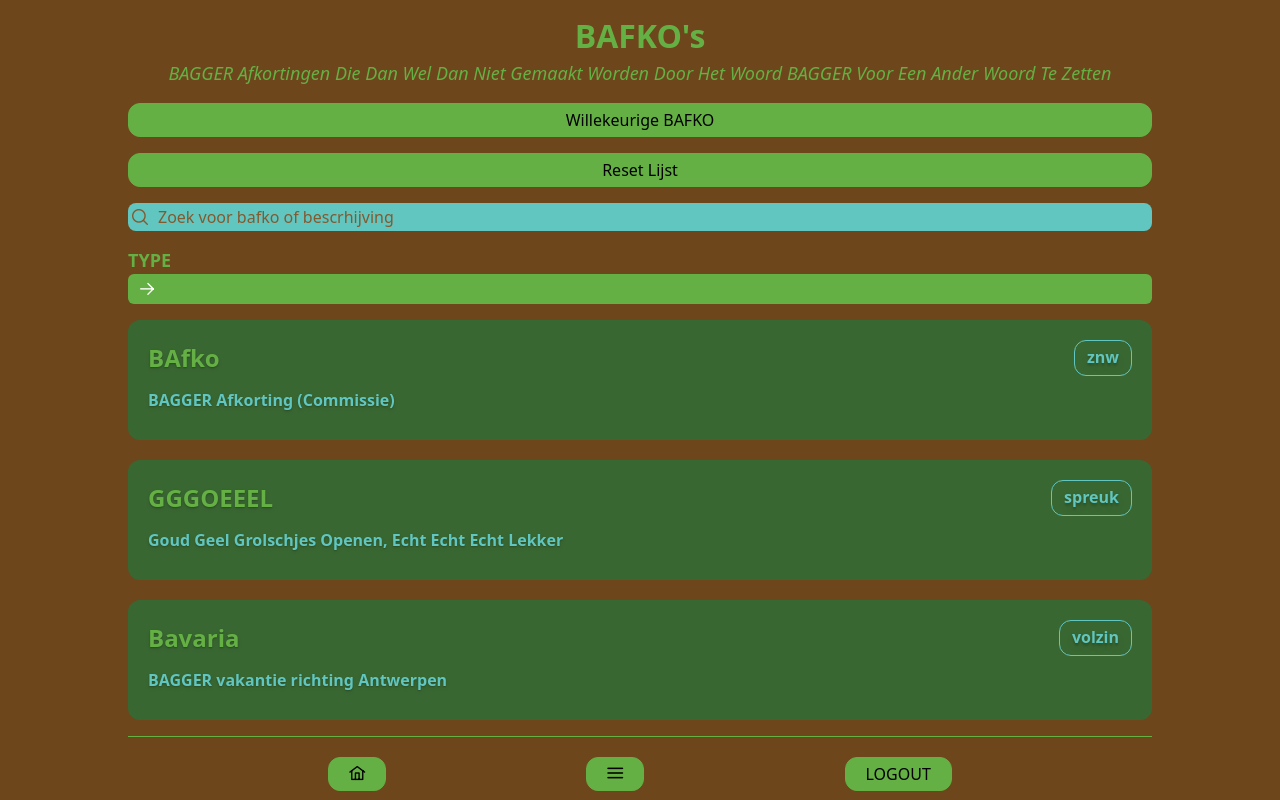
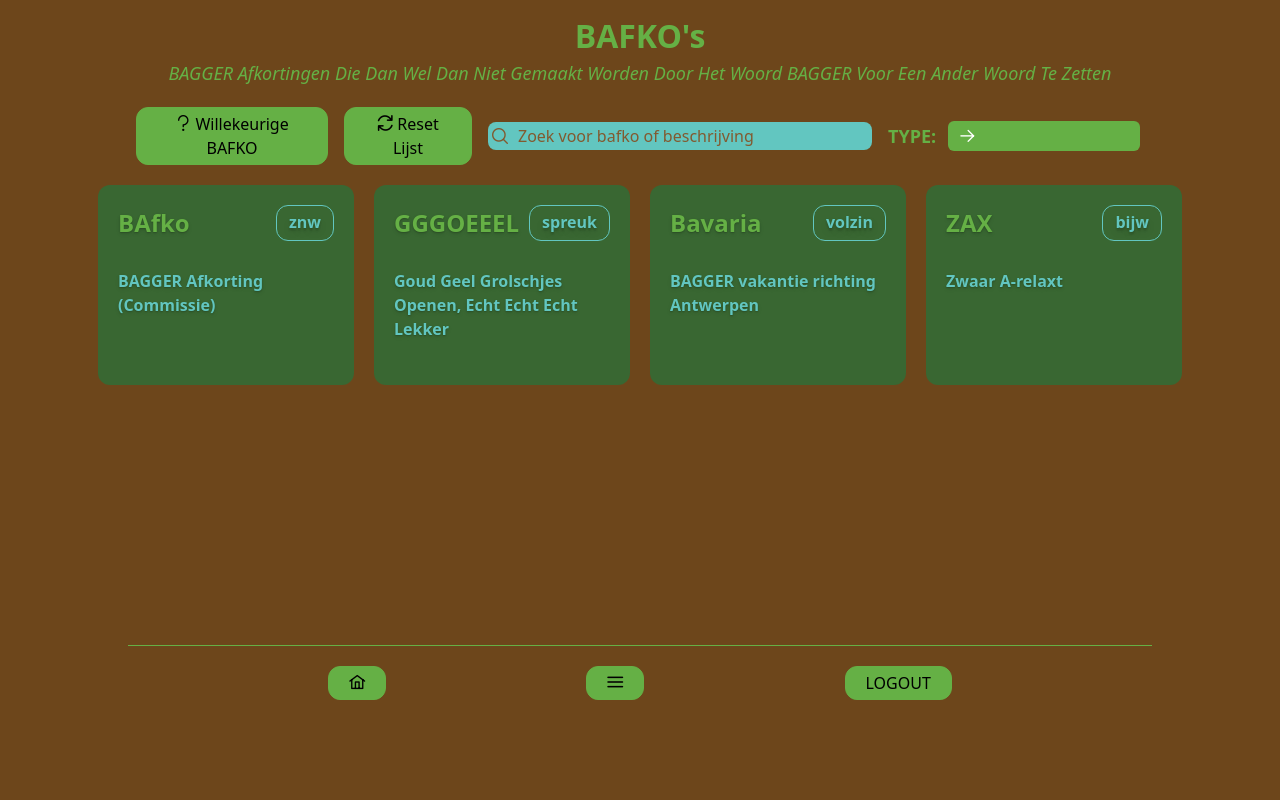
Before and after one commit to S-D-V-A-S-M-V-V-I-C-T-S-S-BAGGER/BAGGER-Vue, a Vue app: page /bafkos in a window 1280 px wide. Built offline with nearby package versions, Linux system fonts and the light colour scheme.

Commit message:
feat(bafko): #6 Made the styling for desktop

```diff
--- a/src/components/BafkoBox.vue
+++ b/src/components/BafkoBox.vue
@@ -3,7 +3,8 @@
 </script>
 
 <template>
-  <div id="box_wrapper" class="w-[100%] h-[15vh] flex flex-col pt-5 px-5 bg-secondary border-primary rounded-xl gap-y-3">
+  <div id="box_wrapper" class="w-[100%] h-[100%] flex flex-col pt-5 px-5 bg-secondary border-primary rounded-xl gap-y-3
+                                md:gap-y-7 md:px-5">
 
     <div id="title" class="w-[100%] flex flex-row justify-between item-center">
       <h2 class="text-shadow-md font-bold"><slot name="bafko"></slot></h2>
--- a/src/views/BafkosView.vue
+++ b/src/views/BafkosView.vue
@@ -69,12 +69,12 @@ function handleOption(payload: DropDownOption) {
 }
 
 function randomBafko(randomize: boolean) {
-  search.value = '';
+  search.value = ''
   if (randomize) {
-    filtered.value = [];
+    filtered.value = []
     filtered.value.push(bafkos.value[Math.floor(Math.random() * bafkos.value.length)]!)
   } else {
-    filtered.value = [];
+    filtered.value = []
     filtered.value = bafkos.value
   }
 }
@@ -94,7 +94,7 @@ watch(search, (current) => {
 </script>
 
 <template>
-  <div id="wrapper" class="flex flex-col gap-y-4 items-center mt-3 mx-5">
+  <div id="wrapper" class="flex flex-col gap-y-4 items-center mt-3 mx-5 md:gap-y-5">
 
     <div id="title" class="text-wrap text-center">
       <h1>BAFKO's</h1>
@@ -102,25 +102,32 @@ watch(search, (current) => {
         Ander Woord Te Zetten</h3>
     </div>
 
-    <BaggerButton customStyling="w-[80vw] h-fit" @click="randomBafko(true)">Willekeurige BAFKO
-    </BaggerButton>
+    <div class="flex flex-col gap-y-4 items-center
+                  md:w-[80vw] md:flex-row md:justify-around">
+      <BaggerButton customStyling="w-[80vw] h-fit md:w-[15vw]" @click="randomBafko(true)"><i class="pi pi-question"></i> Willekeurige BAFKO
+      </BaggerButton>
 
-    <BaggerButton customStyling="w-[80vw] h-fit" @click="randomBafko(false)">Reset Lijst
-    </BaggerButton>
+      <BaggerButton customStyling="w-[80vw] h-fit md:w-[10vw]" @click="randomBafko(false)"><i class="pi pi-sync"></i> Reset Lijst
+      </BaggerButton>
 
-    <BaggerInput type="text" placeholder="Zoek voor bafko of bescrhijving" customStyling="w-[80vw]"
-                 icon="pi pi-search" v-model="search"></BaggerInput>
+      <BaggerInput type="text" placeholder="Zoek voor bafko of beschrijving"
+                   customStyling="w-[80vw] md:w-[30vw]"
+                   icon="pi pi-search" v-model="search"></BaggerInput>
 
-    <div id="types" class="flex flex-col items-start w-[80vw]">
-      <h4>Type</h4>
-      <BaggerDropDown width="w-[80vw]" :options="options"
-                      @send-option="handleOption"></BaggerDropDown>
+      <div id="types" class="flex flex-col items-start w-[80vw]
+                              md:w-[20vw] md:flex-row md:items-center md:gap-x-3">
+        <h4>Type:</h4>
+        <BaggerDropDown width="w-[80vw] md:w-[15vw]" :options="options"
+                        @send-option="handleOption"></BaggerDropDown>
+      </div>
+
     </div>
 
     <div id="list-wrapper"
-         class="flex flex flex-col items-center h-[50vh] w-[80vw] gap-y-5 overflow-y-auto">
+         class="flex flex flex-col items-center h-[50vh] w-[80vw] gap-y-5 overflow-y-auto
+                md:w-[90vw] md:h-[55vh] md:flex-row md:gap-x-5 md:flex-wrap md:items-start justify-center">
       <div id="list-item"
-           class="w-[100%]"
+           class="w-[100%] h-[15vh] md:w-[20vw] md:h-[25vh]"
            v-for="(bafko, index) in filtered" :key="index">
         <BafkoBox>
           <template v-slot:bafko>{{ bafko.bafko }}</template>
```
